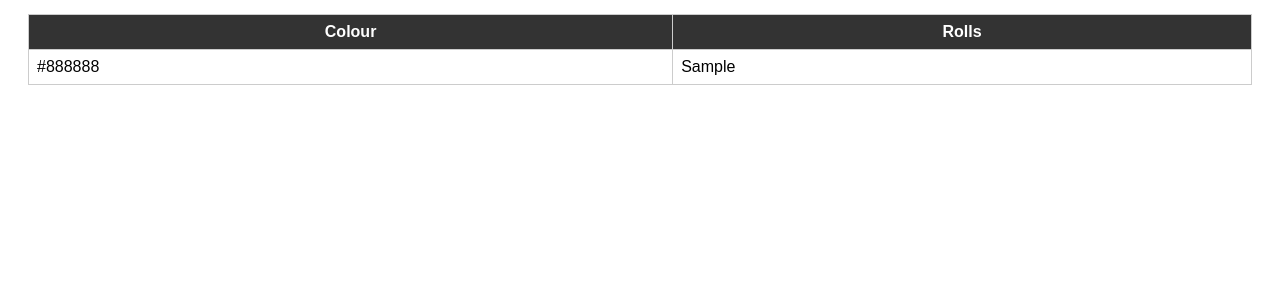
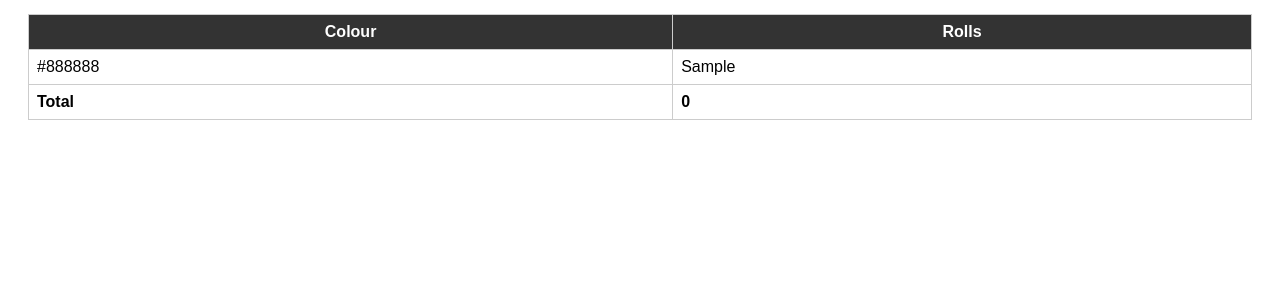
Before and after one commit to SRINITHI-GARMENT/garment-erp, a Flask app: a page that uses templates/program_view.html in a window 1280 px wide. Shown: the part 382-682 px from the top of the page. Run offline with Flask 3, Linux system fonts and the light colour scheme; the visitor is signed in with stand-in values (Sample User, id 1); tables that the repository leaves empty hold one stand-in row (values such as "Sample post"); some libraries are stand-ins or nearby versions.

Commit message:
view total

```diff
--- a/templates/program_view.html
+++ b/templates/program_view.html
@@ -92,6 +92,10 @@ th { background: #333; color: white; }
 {% for c, r in colour_rolls.items() %}
 <tr><td>{{ c }}</td><td>{{ r }}</td></tr>
 {% endfor %}
+<tr>
+    <td><b>Total</b></td>
+    <td><b>{{ colour_rolls.values() | map('int') | sum }}</b></td>
+</tr>
 </table>
 
 <script>
```
